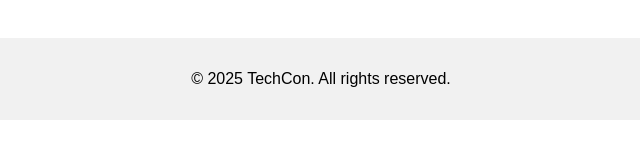
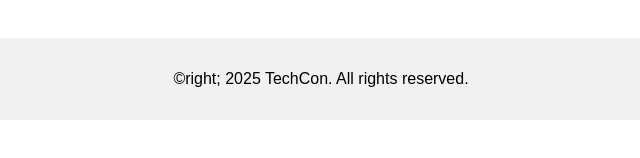
Before and after one commit to Tarikuas-21/TechCon_HTML, a plain HTML site: page techcon_website/schedule.html in a window 1280 px wide. Shown: the part 452-610 px from the top of the page, 335-975 px from the left. Drawn offline with Linux system fonts and the light colour scheme.

Commit message:
Update schedule.html

```diff
--- a/techcon_website/schedule.html
+++ b/techcon_website/schedule.html
@@ -108,7 +108,7 @@
 </main>
 
 <footer>
-    <p>&copy; 2025 TechCon. All rights reserved.</p>
+    <p>&copyright; 2025 TechCon. All rights reserved.</p>
 </footer>
 
 </body>
```
